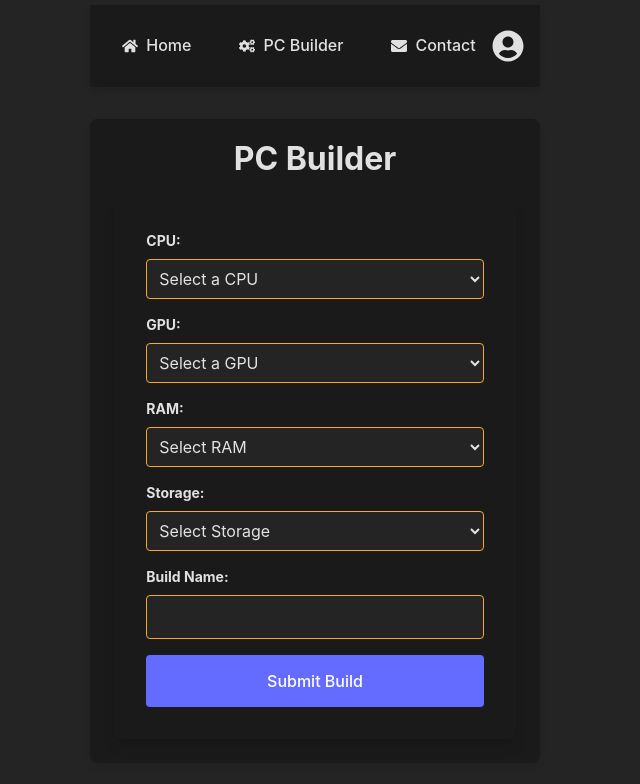
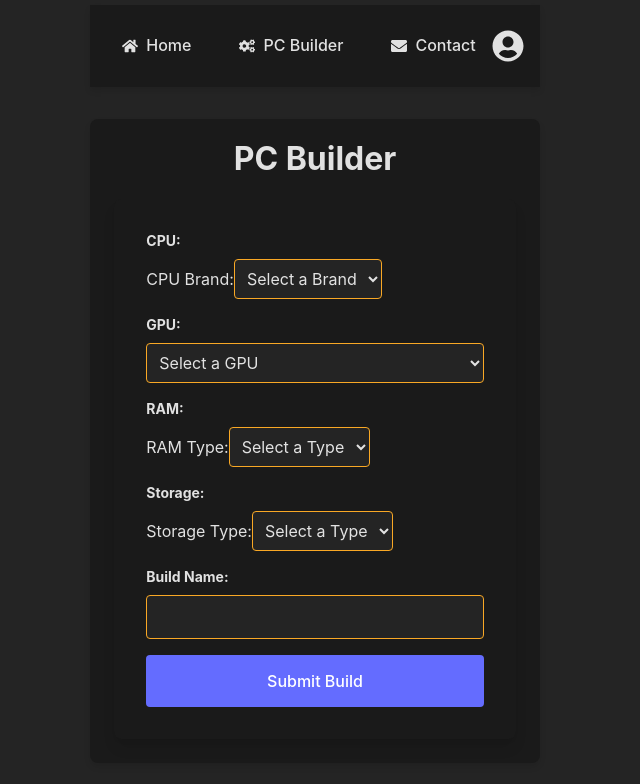
Before and after one commit to jstenecker/PCparts_builder, a React (Vite) app: page /pcbuilder in a window 1280 px wide. Shown: the top 784 px of the page, without its empty margins (325-965 px from the left). Built offline with nearby package versions, Linux system fonts and the light colour scheme.

Commit message:
added more components and options to pcbuilder

```diff
--- a/src/pages/pcbuilder/PCbuilder.css
+++ b/src/pages/pcbuilder/PCbuilder.css
@@ -71,3 +71,33 @@ body {
   font-size: 1rem;
   color: var(--text-color); /* Ensure message text follows theme */
 }
+
+/* Styles for hierarchical dropdowns */
+.nested-dropdown {
+  margin-left: 20px; /* Indent for nested items */
+  padding: 5px 0;
+}
+
+.dropdown-item {
+  cursor: pointer;
+  padding: 5px;
+  background-color: var(--background-color);
+  border-radius: 4px;
+  transition: background-color 0.3s ease, color 0.3s ease;
+}
+
+.dropdown-item:hover {
+  background-color: var(--primary-hover-color);
+  color: var(--text-color-hover);
+}
+
+.dropdown-item.selected {
+  font-weight: bold;
+  color: var(--primary-color);
+}
+
+.nested-dropdown label {
+  font-weight: normal;
+  margin-left: 5px;
+  color: var(--text-color-secondary);
+}
--- a/src/pages/pcbuilder/PCbuilder.jsx
+++ b/src/pages/pcbuilder/PCbuilder.jsx
@@ -3,22 +3,92 @@ import axios from "axios";
 import "./PCbuilder.css"; // Import the CSS file
 
 const PCbuilder = () => {
-  const [cpu, setCpu] = useState("");
+  const [cpuSelection, setCpuSelection] = useState({
+    brand: null,
+    series: null,
+    model: null,
+  });
   const [gpu, setGpu] = useState("");
-  const [ram, setRam] = useState("");
-  const [storage, setStorage] = useState("");
+  const [ramSelection, setRamSelection] = useState({
+    type: null,
+    size: null,
+  });
+  const [storageSelection, setStorageSelection] = useState({
+    type: null,
+    size: null,
+  });
   const [name, setName] = useState("");
   const [message, setMessage] = useState("");
+
+  // Static data for hierarchical dropdowns
+  const componentData = {
+    cpu: {
+      Intel: {
+        i3: ["Intel i3-10100", "Intel i3-12100"],
+        i5: ["Intel i5-10400", "Intel i5-12400"],
+        i7: ["Intel i7-10700", "Intel i7-12700"],
+        i9: ["Intel i9-10900", "Intel i9-12900"],
+      },
+      AMD: {
+        "Ryzen 3": ["AMD Ryzen 3 3100", "AMD Ryzen 3 3200G"],
+        "Ryzen 5": ["AMD Ryzen 5 3600", "AMD Ryzen 5 5600X"],
+        "Ryzen 7": ["AMD Ryzen 7 3700X", "AMD Ryzen 7 5800X"],
+        "Ryzen 9": ["AMD Ryzen 9 3900X", "AMD Ryzen 9 5950X"],
+      },
+    },
+    gpu: ["NVIDIA RTX 3060", "NVIDIA RTX 3080", "AMD RX 6700 XT", "AMD RX 6900 XT"],
+    ram: {
+      DDR4: ["8GB", "16GB", "32GB", "64GB"],
+      DDR5: ["16GB", "32GB", "64GB", "128GB"],
+    },
+    storage: {
+      SSD: ["500GB", "1TB", "2TB"],
+      HDD: ["1TB", "2TB", "4TB"],
+    },
+  };
+
+  const handleCpuSelection = (level, value) => {
+    if (level === "brand") {
+      setCpuSelection({ brand: value, series: null, model: null });
+    } else if (level === "series") {
+      setCpuSelection({ ...cpuSelection, series: value, model: null });
+    } else if (level === "model") {
+      setCpuSelection({ ...cpuSelection, model: value });
+    }
+  };
+
+  const handleRamSelection = (level, value) => {
+    if (level === "type") {
+      setRamSelection({ type: value, size: null });
+    } else if (level === "size") {
+      setRamSelection({ ...ramSelection, size: value });
+    }
+  };
+
+  const handleStorageSelection = (level, value) => {
+    if (level === "type") {
+      setStorageSelection({ type: value, size: null });
+    } else if (level === "size") {
+      setStorageSelection({ ...storageSelection, size: value });
+    }
+  };
 
   const handleSubmit = async (event) => {
     event.preventDefault();
     setMessage("");
 
     try {
+      // Submit the selected build to the backend
       await axios.post(
         "http://localhost:5000/api/builds/submit",
-        { cpu, gpu, ram, storage, name },
-        { headers: { Authorization: `Bearer ${localStorage.getItem("token")}` } } // Include token in headers
+        {
+          cpu: `${cpuSelection.brand} ${cpuSelection.series} ${cpuSelection.model}`,
+          gpu,
+          ram: `${ramSelection.type} ${ramSelection.size}`,
+          storage: `${storageSelection.type} ${storageSelection.size}`,
+          name,
+        },
+        { headers: { Authorization: `Bearer ${localStorage.getItem("token")}` } }
       );
 
       setMessage("Build submitted successfully!");
@@ -32,19 +102,66 @@ const PCbuilder = () => {
     <div className="pcb-container">
       <h1 className="pcb-title">PC Builder</h1>
       <form onSubmit={handleSubmit} className="pcb-form">
+        {/* CPU Hierarchical Dropdown */}
         <div className="pcb-field">
-          <label htmlFor="cpu">CPU:</label>
+          <label>CPU:</label>
+          {/* CPU Brand */}
+          <div>
+            <span>CPU Brand:</span>
             <select
-            id="cpu"
-            value={cpu}
-            onChange={(e) => setCpu(e.target.value)}
+              value={cpuSelection.brand || ""}
+              onChange={(e) => handleCpuSelection("brand", e.target.value)}
               required
             >
-            <option value="">Select a CPU</option>
-            <option value="intel-i9">Intel i9</option>
-            <option value="amd-ryzen-9">AMD Ryzen 9</option>
+              <option value="">Select a Brand</option>
+              {Object.keys(componentData.cpu).map((brand) => (
+                <option key={brand} value={brand}>
+                  {brand}
+                </option>
+              ))}
             </select>
           </div>
+
+          {/* CPU Series */}
+          {cpuSelection.brand && (
+            <div>
+              <span>CPU Series:</span>
+              <select
+                value={cpuSelection.series || ""}
+                onChange={(e) => handleCpuSelection("series", e.target.value)}
+                required
+              >
+                <option value="">Select a Series</option>
+                {Object.keys(componentData.cpu[cpuSelection.brand]).map((series) => (
+                  <option key={series} value={series}>
+                    {series}
+                  </option>
+                ))}
+              </select>
+            </div>
+          )}
+
+          {/* CPU Model */}
+          {cpuSelection.series && (
+            <div>
+              <span>CPU Model:</span>
+              <select
+                value={cpuSelection.model || ""}
+                onChange={(e) => handleCpuSelection("model", e.target.value)}
+                required
+              >
+                <option value="">Select a Model</option>
+                {componentData.cpu[cpuSelection.brand][cpuSelection.series].map((model) => (
+                  <option key={model} value={model}>
+                    {model}
+                  </option>
+                ))}
+              </select>
+            </div>
+          )}
+        </div>
+
+        {/* GPU Selection */}
         <div className="pcb-field">
           <label htmlFor="gpu">GPU:</label>
           <select
@@ -54,36 +171,91 @@ const PCbuilder = () => {
             required
           >
             <option value="">Select a GPU</option>
-            <option value="nvidia-rtx-3080">NVIDIA RTX 3080</option>
-            <option value="amd-rx-6800">AMD RX 6800</option>
+            {componentData.gpu.map((gpuOption) => (
+              <option key={gpuOption} value={gpuOption}>
+                {gpuOption}
+              </option>
+            ))}
           </select>
         </div>
+
+        {/* RAM Hierarchical Dropdown */}
         <div className="pcb-field">
-          <label htmlFor="ram">RAM:</label>
+          <label>RAM:</label>
+          <div>
+            <span>RAM Type:</span>
             <select
-            id="ram"
-            value={ram}
-            onChange={(e) => setRam(e.target.value)}
+              value={ramSelection.type || ""}
+              onChange={(e) => handleRamSelection("type", e.target.value)}
               required
             >
-            <option value="">Select RAM</option>
-            <option value="16gb">16GB</option>
-            <option value="32gb">32GB</option>
+              <option value="">Select a Type</option>
+              {Object.keys(componentData.ram).map((type) => (
+                <option key={type} value={type}>
+                  {type}
+                </option>
+              ))}
             </select>
           </div>
-        <div className="pcb-field">
-          <label htmlFor="storage">Storage:</label>
+
+          {ramSelection.type && (
+            <div>
+              <span>RAM Size:</span>
               <select
-            id="storage"
-            value={storage}
-            onChange={(e) => setStorage(e.target.value)}
+                value={ramSelection.size || ""}
+                onChange={(e) => handleRamSelection("size", e.target.value)}
                 required
               >
-            <option value="">Select Storage</option>
-            <option value="1tb-ssd">1TB SSD</option>
-            <option value="2tb-hdd">2TB HDD</option>
+                <option value="">Select a Size</option>
+                {componentData.ram[ramSelection.type].map((size) => (
+                  <option key={size} value={size}>
+                    {size}
+                  </option>
+                ))}
               </select>
             </div>
+          )}
+        </div>
+
+        {/* Storage Hierarchical Dropdown */}
+        <div className="pcb-field">
+          <label>Storage:</label>
+          <div>
+            <span>Storage Type:</span>
+            <select
+              value={storageSelection.type || ""}
+              onChange={(e) => handleStorageSelection("type", e.target.value)}
+              required
+            >
+              <option value="">Select a Type</option>
+              {Object.keys(componentData.storage).map((type) => (
+                <option key={type} value={type}>
+                  {type}
+                </option>
+              ))}
+            </select>
+          </div>
+
+          {storageSelection.type && (
+            <div>
+              <span>Storage Size:</span>
+              <select
+                value={storageSelection.size || ""}
+                onChange={(e) => handleStorageSelection("size", e.target.value)}
+                required
+              >
+                <option value="">Select a Size</option>
+                {componentData.storage[storageSelection.type].map((size) => (
+                  <option key={size} value={size}>
+                    {size}
+                  </option>
+                ))}
+              </select>
+            </div>
+          )}
+        </div>
+
+        {/* Build Name */}
         <div className="pcb-field">
           <label htmlFor="name">Build Name:</label>
           <input
@@ -94,6 +266,8 @@ const PCbuilder = () => {
             required
           />
         </div>
+
+        {/* Submit Button */}
         <button type="submit" className="pcb-button">
           Submit Build
         </button>
```
Lines whose indentation alone changed are shown as unchanged.
